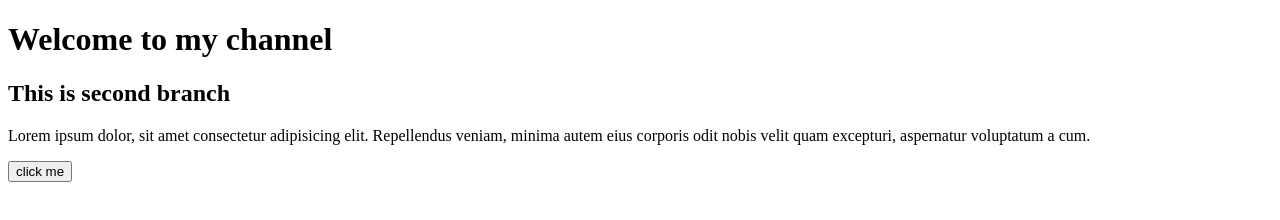
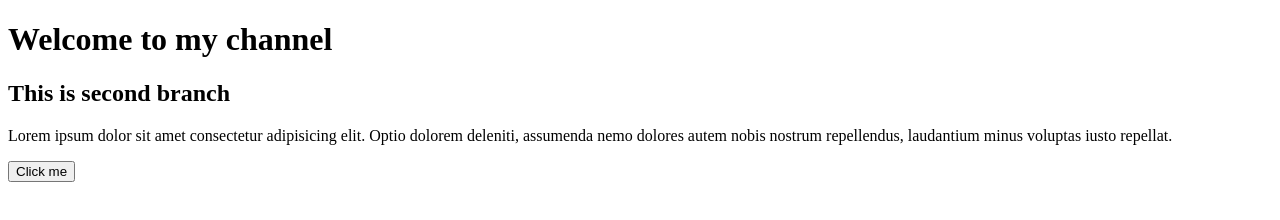
Before and after one commit to KajalGupta2345/Git-Stash, a plain HTML site: page index.html in a window 1280 px wide. Drawn offline with Linux system fonts and the light colour scheme.

Commit message:
button and para

```diff
--- a/index.html
+++ b/index.html
@@ -8,7 +8,7 @@
 <body>
     <h1>Welcome to my channel</h1>
     <h2>This is second branch</h2>
-    <p>Lorem ipsum dolor, sit amet consectetur adipisicing elit. Repellendus veniam, minima autem eius corporis odit nobis velit quam excepturi, aspernatur voluptatum a cum.</p>
-    <button>click me</button>
+    <p>Lorem ipsum dolor sit amet consectetur adipisicing elit. Optio dolorem deleniti, assumenda nemo dolores autem nobis nostrum repellendus, laudantium minus voluptas iusto repellat.</p>
+    <button>Click me</button>
 </body>
 </html>
```
